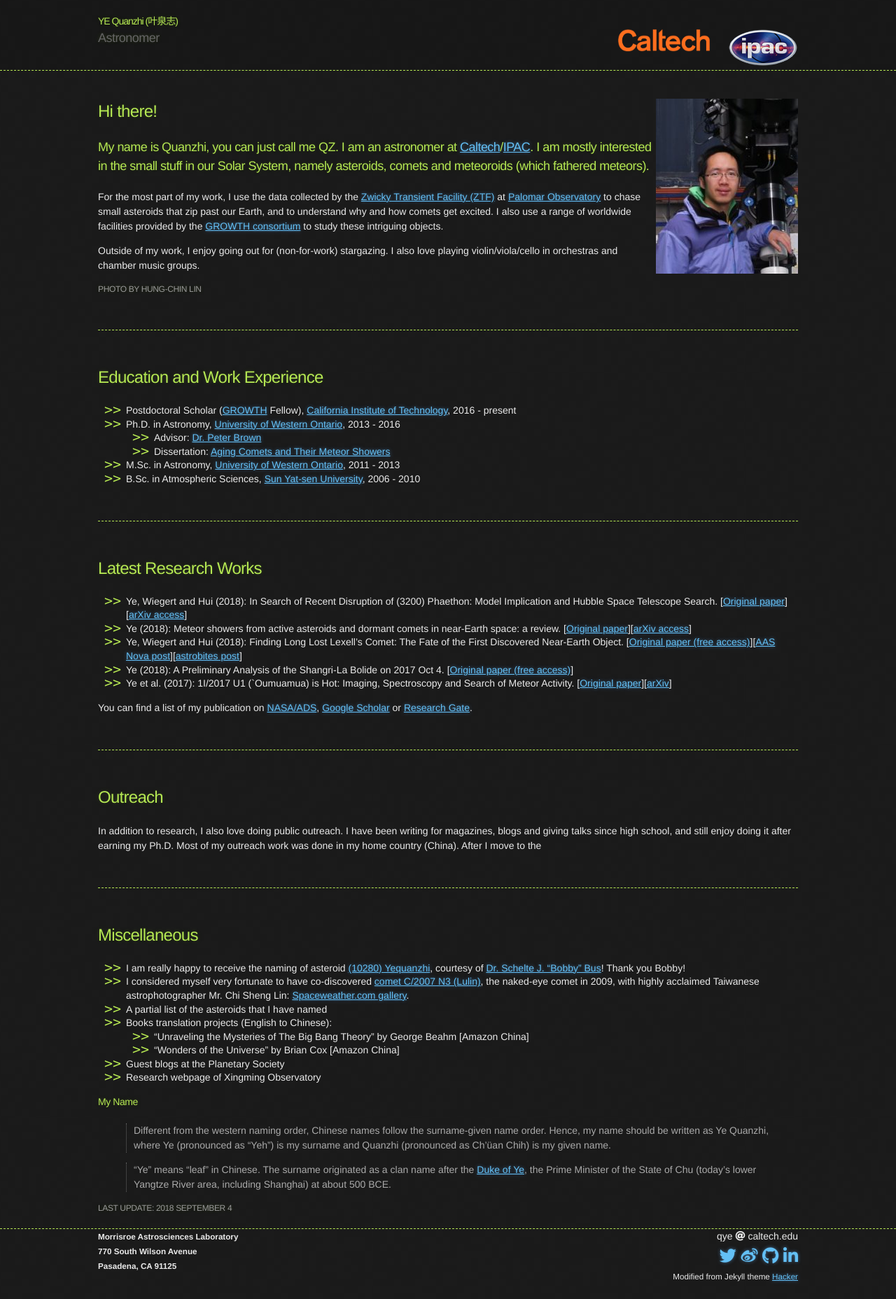
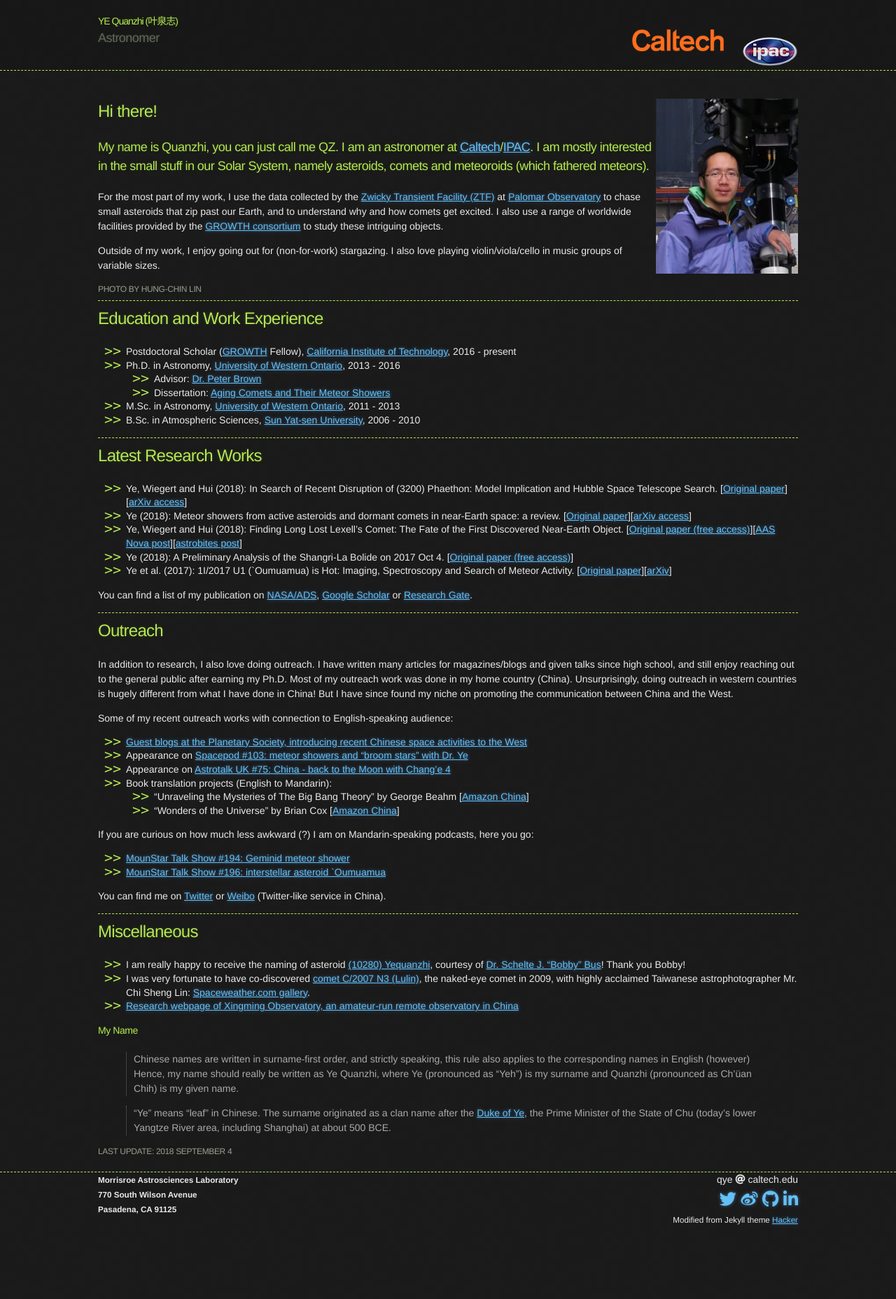
Before and after one commit to Yeqzids/Yeqzids.GitHub.io, a Jekyll site: the page built from index.md, in a window 1280 px wide. Shown: the whole page at 70% size. Built offline with Jekyll 4.4.1, drawn with Linux system fonts in a browser that asks for light colours; nearby versions of some CDN libraries; after the commit the page ends 1775 px from its top, so only the background shows below that.

Commit message:
update contents

```diff
--- a/_sass/jekyll-theme-hacker.scss
+++ b/_sass/jekyll-theme-hacker.scss
@@ -91,8 +91,7 @@
 }
 
 header h1:before {
-  font-size: 24px;
-  font-weight: 300;
+  font-size: 60px;
 }
 
 header h2 {
--- a/index.md
+++ b/index.md
@@ -10,15 +10,11 @@
 
 For the most part of my work, I use the data collected by the [Zwicky Transient Facility (ZTF)](https://www.ztf.caltech.edu/) at [Palomar Observatory](http://www.astro.caltech.edu/palomar/homepage.html) to chase small asteroids that zip past our Earth, and to understand why and how comets get excited. I also use a range of worldwide facilities provided by the [GROWTH consortium](http://growth.caltech.edu/) to study these intriguing objects.
 
-Outside of my work, I enjoy going out for (non-for-work) stargazing. I also love playing violin/viola/cello in orchestras and chamber music groups.
+Outside of my work, I enjoy going out for (non-for-work) stargazing. I also love playing violin/viola/cello in music groups of variable sizes.
 
 ###### Photo by Hung-Chin Lin
 
-<br>
-
 * * *
-
-<br>
 
 ## Education and Work Experience
 
@@ -29,11 +25,7 @@
 * M.Sc. in Astronomy, [University of Western Ontario](http://www.uwo.ca/), 2011 - 2013
 * B.Sc. in Atmospheric Sciences, [Sun Yat-sen University](http://www.sysu.edu.cn/), 2006 - 2010
 
-<br>
-
 * * *
-
-<br>
 
 ## Latest Research Works
 
@@ -45,36 +37,39 @@
 
 You can find a list of my publication on [NASA/ADS](http://adsabs.harvard.edu/cgi-bin/nph-abs_connect?library&libname=Ye%27s+Refereed+Publication&libid=57e6ba2680), [Google Scholar](https://scholar.google.com/citations?user=F-w70dYAAAAJ&hl=en) or [Research Gate](https://www.researchgate.net/profile/Quan_Zhi_Ye).
 
-<br>
-
 * * *
-
-<br>
 
 ## Outreach
 
-In addition to research, I also love doing public outreach. I have been writing for magazines, blogs and giving talks since high school, and still enjoy doing it after earning my Ph.D. Most of my outreach work was done in my home country (China). After I move to the
+In addition to research, I also love doing outreach. I have written many articles for magazines/blogs and given talks since high school, and still enjoy reaching out to the general public after earning my Ph.D. Most of my outreach work was done in my home country (China). Unsurprisingly, doing outreach in western countries is hugely different from what I have done in China! But I have since found my niche on promoting the communication between China and the West.
 
-<br>
+Some of my recent outreach works with connection to English-speaking audience:
+
+* [Guest blogs at the Planetary Society, introducing recent Chinese space activities to the West](http://www.planetary.org/blogs/guest-blogs/?author_profile=325290428&topics=&dateType=firstPublicationDate&startDate=&endDate=)
+* Appearance on [Spacepod #103: meteor showers and "broom stars" with Dr. Ye](https://www.listentospacepod.com/episodes/2017/7/16/103-meteor-showers-and-broom-stars-with-dr-ye)
+* Appearance on [Astrotalk UK #75: China - back to the Moon with Chang'e 4](https://astrotalkuk.org/episode-75-china-back-to-the-moon-with-chang-e-4/)
+* Book translation projects (English to Mandarin):
+    * "Unraveling the Mysteries of The Big Bang Theory" by George Beahm [[Amazon China](https://www.amazon.cn/mn/detailApp/ref=asc_df_B00ADHNHU02320123/?asin=B00ADHNHU0&tag=douban-23&creative=2384&creativeASIN=B00ADHNHU0&linkCode=df0)]
+    * "Wonders of the Universe" by Brian Cox [[Amazon China](https://www.amazon.cn/mn/detailApp/ref=asc_df_B00O13NC2A2318401/?asin=B00O13NC2A&tag=douban-23&creative=2384&creativeASIN=B00O13NC2A&linkCode=df0)]
+
+If you are curious on how much less awkward (?) I am on Mandarin-speaking podcasts, here you go:
+
+* [MounStar Talk Show #194: Geminid meteor shower](https://player.fm/series/series-106962/no194)
+* [MounStar Talk Show #196: interstellar asteroid `Oumuamua](https://player.fm/series/series-106962/no196-oumuamua)
+
+You can find me on [Twitter](https://twitter.com/Yeqzids) or [Weibo](https://www.weibo.com/1705147594) (Twitter-like service in China).
 
 * * *
-
-<br>
 
 ## Miscellaneous
 
 * I am really happy to receive the naming of asteroid [(10280) Yequanzhi](https://ssd.jpl.nasa.gov/sbdb.cgi?sstr=10280;old=0;orb=1;cov=0;log=0;cad=0#orb), courtesy of [Dr. Schelte J. "Bobby" Bus](https://www.ifa.hawaii.edu/users/sjb/default/bus.shtml)! Thank you Bobby!
-* I considered myself very fortunate to have co-discovered [comet C/2007 N3 (Lulin)](https://en.wikipedia.org/wiki/Comet_Lulin), the naked-eye comet in 2009, with highly acclaimed Taiwanese astrophotographer Mr. Chi Sheng Lin: [Spaceweather.com gallery](http://www.spaceweather.com/comets/gallery_lulin.htm).
-* A partial list of the asteroids that I have named
-* Books translation projects (English to Chinese):
-    * "Unraveling the Mysteries of The Big Bang Theory" by George Beahm [Amazon China]
-    * "Wonders of the Universe" by Brian Cox [Amazon China]
-* Guest blogs at the Planetary Society
-* Research webpage of Xingming Observatory
+* I was very fortunate to have co-discovered [comet C/2007 N3 (Lulin)](https://en.wikipedia.org/wiki/Comet_Lulin), the naked-eye comet in 2009, with highly acclaimed Taiwanese astrophotographer Mr. Chi Sheng Lin: [Spaceweather.com gallery](http://www.spaceweather.com/comets/gallery_lulin.htm).
+* [Research webpage of Xingming Observatory, an amateur-run remote observatory in China](http://www.astro.caltech.edu/~qye/xingming.html)
 
 #### My Name
 
-> Different from the western naming order, Chinese names follow the surname-given name order. Hence, my name should be written as Ye Quanzhi, where Ye (pronounced as "Yeh") is my surname and Quanzhi (pronounced as Ch'üan Chih) is my given name.
+> Chinese names are written in surname-first order, and strictly speaking, this rule also applies to the corresponding names in English (however) Hence, my name should really be written as Ye Quanzhi, where Ye (pronounced as "Yeh") is my surname and Quanzhi (pronounced as Ch'üan Chih) is my given name.
 
 > "Ye" means "leaf" in Chinese. The surname originated as a clan name after the [Duke of Ye](https://en.wikipedia.org/wiki/Duke_of_Ye), the Prime Minister of the State of Chu (today's lower Yangtze River area, including Shanghai) at about 500 BCE.
 
```
Also changed, not shown: ipac.png.
